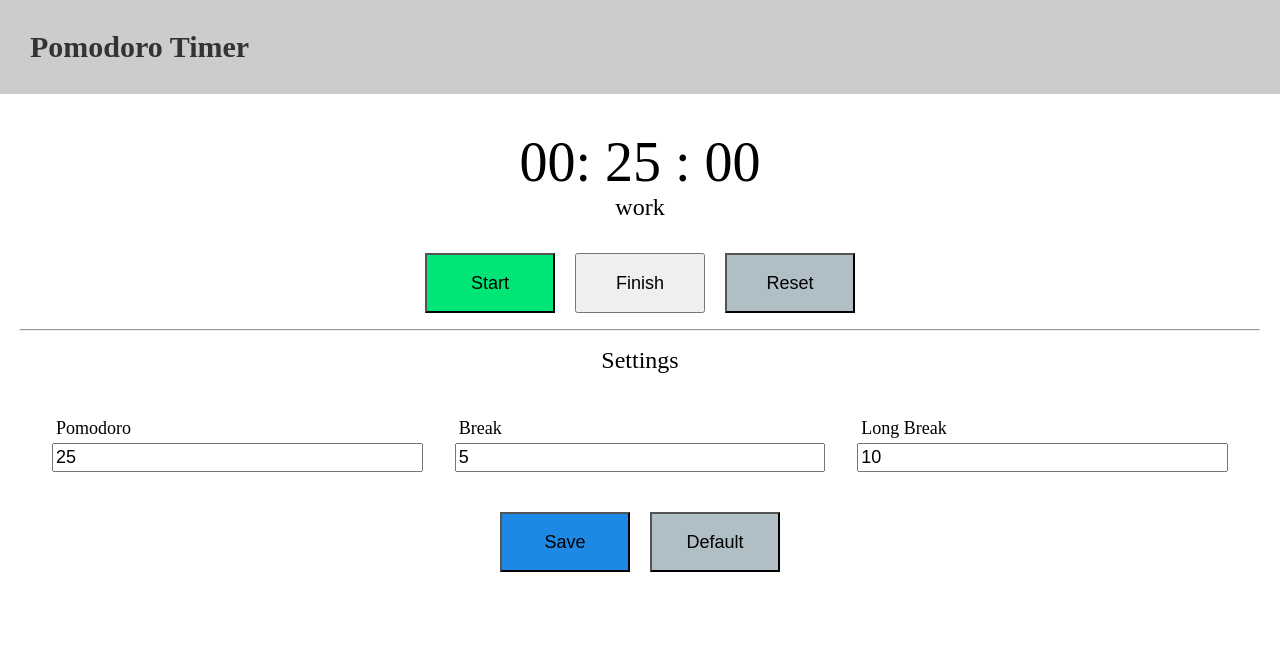
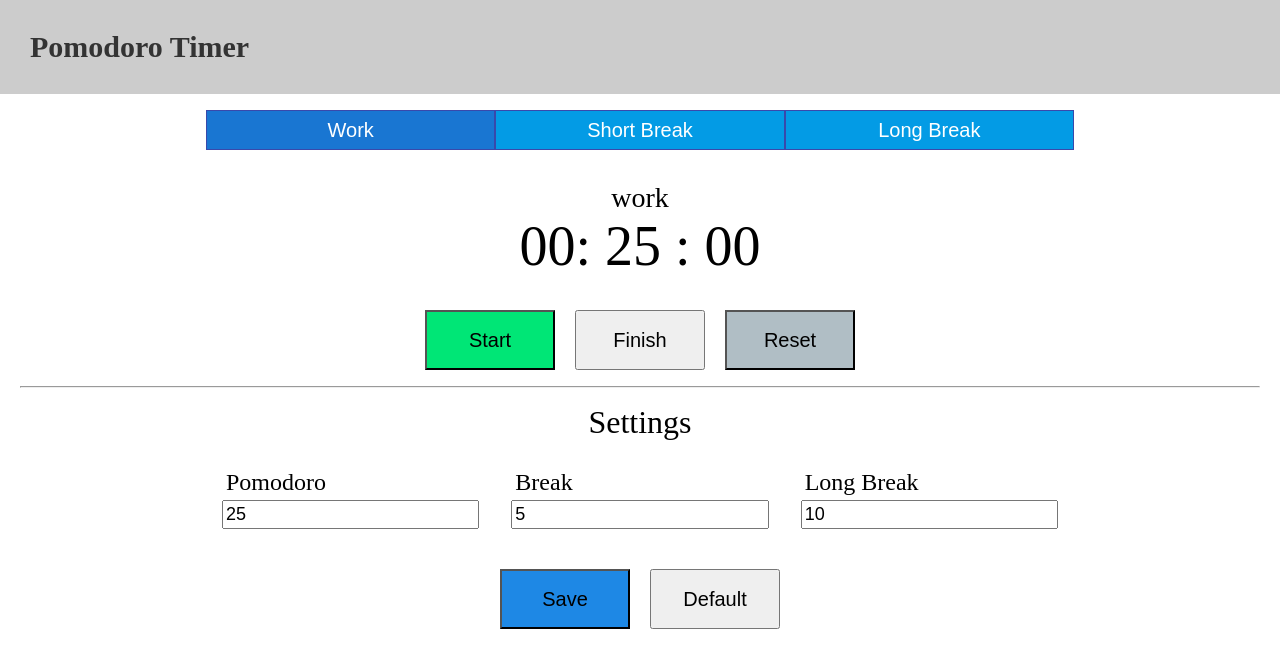
Before and after one commit to disgraceful/PomodoroTimer, a plain HTML site: page index.html in a window 1280 px wide. Both pictures are taken after a click on the link "Settings". Drawn offline with Linux system fonts and the light colour scheme.

Commit message:
Fix css and ui for timer types

```diff
--- a/index.html
+++ b/index.html
@@ -17,16 +17,19 @@
         <h2>Pomodoro Timer</h2>
     </header>
     <div class="wrapper">
-
+        <div class="btn-wrapper">
+            <button type="button" class="btn-select selected">Work</button>
+            <button type="button" class="btn-select">Short Break</button>
+            <button type="button" class="btn-select"> Long Break</button>
+        </div>
         <div class="timer-wrapper">
+            <p id="status"></p>
             <p id="timer"></p>
-            <p id="status"></p>
         </div>
         <div class="btn-wrapper">
-            <button type="button" id="startBtn" class="active">Start</button>
-            <button type="button" id="finishBtn">Finish</button>
-            <button type="button" id="resetBtn">Reset</button>
-
+            <button type="button" class="active">Start</button>
+            <button type="button">Finish</button>
+            <button type="button" class="grey">Reset</button>
         </div>
         <hr>
         <div class="btn-wrapper">
@@ -48,13 +51,10 @@
                 </div>
             </div>
             <div class="btn-wrapper">
-                <button type="button" id="saveBtn">Save</button>
-                <button type="button" id="defaultBtn">Default</button>
+                <button type="button" class="blue">Save</button>
+                <button type="button">Default</button>
             </div>
         </div>
-
     </div>
-
 </body>
-
 </html>
--- a/style/style.css
+++ b/style/style.css
@@ -20,7 +20,7 @@ header h2 {
 }
 
 .wrapper {
-    padding: 2rem;
+    padding: 0 2rem;
 }
 
 .timer-wrapper {
@@ -30,24 +30,32 @@ header h2 {
 }
 
 .timer-wrapper #status {
-    font-size: 2.4rem;
+    font-size: 2.8rem;
 }
 
 .btn-wrapper {
     text-align: center;
     padding: 1.6rem;
+    max-width: 90rem;
+    margin: 0 auto;
 }
 
 .btn-wrapper button {
     height: 6rem;
-    font-size: 1.8rem;
+    font-size: 2rem;
     cursor: pointer;
     display: block;
     width: 100%;
 }
 
+.btn-wrapper .btn-select{
+    color: #fff;
+    height: 4rem;
+    border: 1px solid #3949AB
+}
+
 .btn-wrapper a {
-    font-size: 2.4rem;
+    font-size: 3.2rem;
     color: inherit;
     text-decoration: none;
 }
@@ -58,13 +66,16 @@ header h2 {
 
 .input-wrapper {
     padding: 1.6rem;
+    padding-top: 0;
+    max-width: 90rem;
+    margin:0 auto;
 }
 
 .input-wrapper .input {
     display: flex;
     flex-direction: column;
     padding: 0.8rem 1.6rem;
-    font-size: 1.8rem;
+    font-size: 2.4rem;
 }
 
 .input-wrapper input {
@@ -84,11 +95,19 @@ button:focus {
     visibility: hidden;
 }
 
-button:last-child {
+.btn-select{
+    background-color: #039BE5;
+}
+
+.selected, .btn-select:hover{
+    background-color: #1976D2;
+}
+
+.grey {
     background-color: #B0BEC5;
 }
 
-button:last-child:hover {
+.grey:hover {
     background-color: #90A4AE;
 }
 
@@ -108,11 +127,11 @@ button:last-child:hover {
     background-color: #D50000;
 }
 
-#saveBtn {
+.blue {
     background-color: #1E88E5;
 }
 
-#saveBtn:hover {
+.blue:hover {
     background-color: #1976D2;
 }
 
@@ -125,6 +144,10 @@ button:last-child:hover {
         width: 13rem;
         margin: 0 1rem;
     }
+    .btn-wrapper .btn-select{
+        width: 100%;
+        margin: 0;
+    }
     .input-wrapper {
         display: flex;
     }
```
